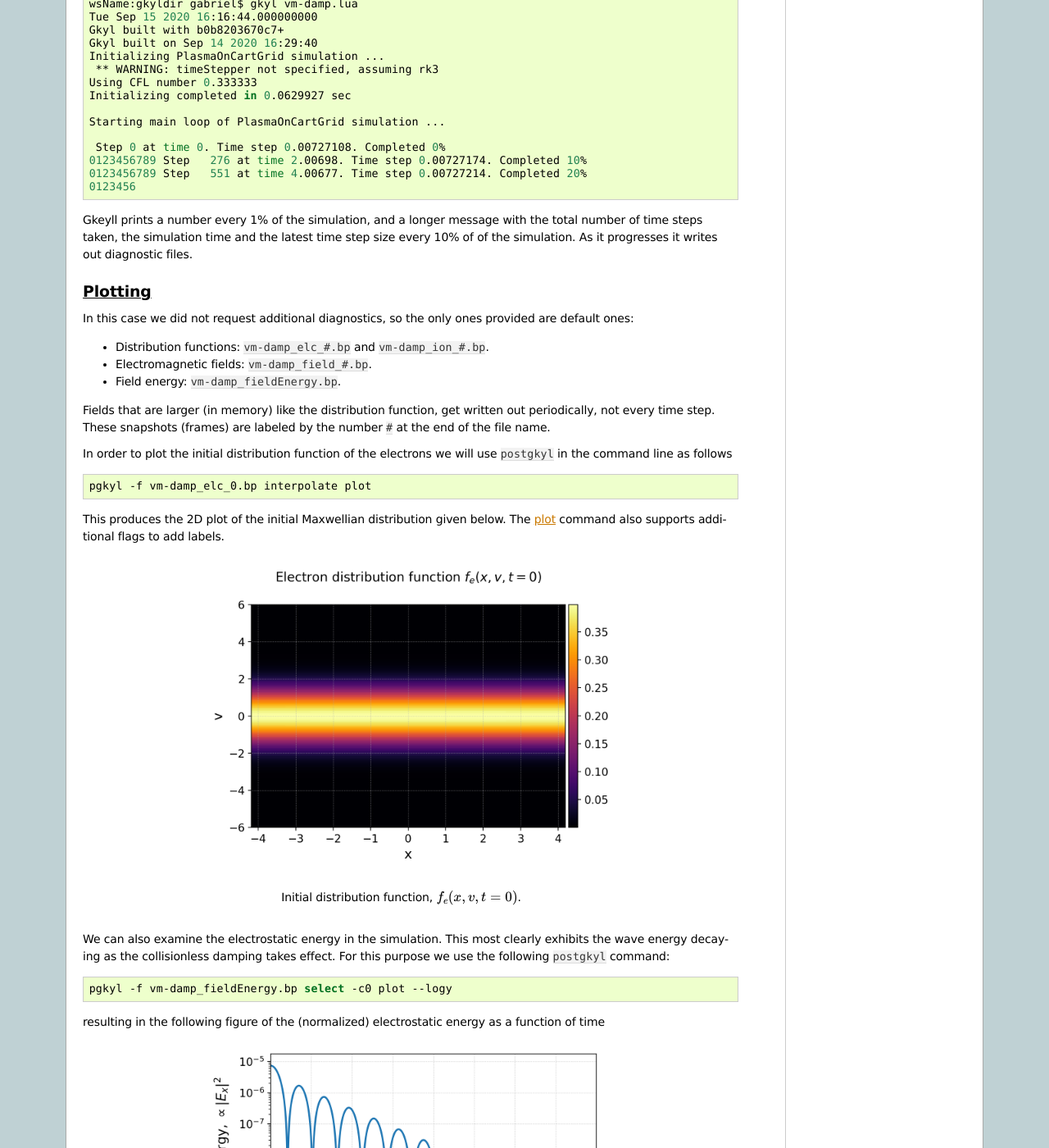
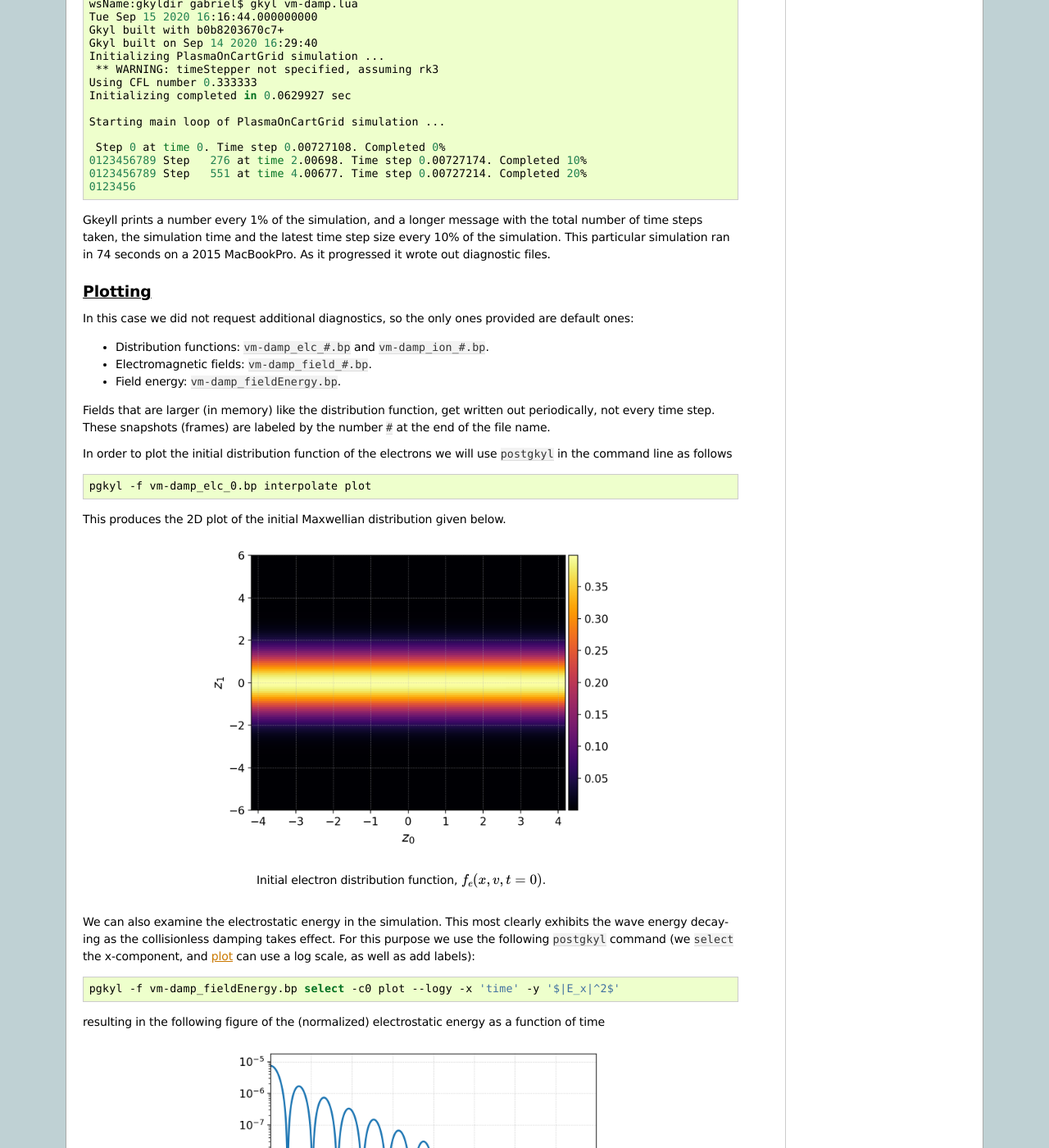
Before and after one commit to ammarhakim/gkyl-doc, a Sphinx documentation site: the page built from source/quickstart/introduction.rst, in a window 1280 px wide and 1400 px high, scrolled down 2634 px. Shown: the whole window at 82% size. Built offline with Sphinx 7.4.7, drawn with Linux system fonts in a browser that asks for light colours; pages that are not in the unit, such as notebooks, are missing from menus; some of the changed text lies outside the part shown.

Commit message:
Change post-gkyl part of qs_intro

```diff
--- a/source/quickstart/introduction.rst
+++ b/source/quickstart/introduction.rst
@@ -182,7 +182,8 @@ You should see the program printing to screen like this:
 
 Gkeyll prints a number every 1% of the simulation, and a longer message with the total
 number of time steps taken, the simulation time and the latest time step size every 10%
-of of the simulation. As it progresses it writes out diagnostic files.
+of the simulation. This particular simulation ran in 74 seconds on a 2015 MacBookPro. As
+it progressed it wrote out diagnostic files.
 
 Plotting
 --------
@@ -205,22 +206,22 @@ In order to plot the initial distribution function of the electrons we will use
 
   pgkyl -f vm-damp_elc_0.bp interpolate plot
 
-This produces the 2D plot of the initial Maxwellian distribution given below. The
-:ref:`pg_cmd-plot` command also supports additional flags to add labels.
+This produces the 2D plot of the initial Maxwellian distribution given below.
 
 .. figure:: figures/vm-damp_elc_0.png
    :scale: 40 %
    :align: center
 
-   Initial distribution function, :math:`f_e(x,v,t=0)`.
+   Initial electron distribution function, :math:`f_e(x,v,t=0)`.
 
 We can also examine the electrostatic energy in the simulation. This most clearly
-exhibits the wave energy decaying as the collisionless damping takes effect. For this
-purpose we use the following ``postgkyl`` command:
+exhibits the wave energy decaying as the collisionless damping takes effect. For
+this purpose we use the following ``postgkyl`` command (we :code:`select` the
+x-component, and :ref:`pg_cmd-plot` can use a log scale, as well as add labels):
 
 .. code-block:: bash
 
-  pgkyl -f vm-damp_fieldEnergy.bp select -c0 plot --logy
+  pgkyl -f vm-damp_fieldEnergy.bp select -c0 plot --logy -x 'time' -y '$|E_x|^2$'
 
 resulting in the following figure of the (normalized) electrostatic energy as a
 function of time
@@ -229,7 +230,8 @@ function of time
    :scale: 40 %
    :align: center
 
-   Normalized electrostatic energy as a function of time.
+   Normalized electrostatic field energy :math:`\propto |E_x|^2` as a
+   function of time (normalized to :math:`\omega_{pe}`).
 
 Additional quick-start examples
 -------------------------------
```
Also changed, not shown: source/quickstart/figures/vm-damp_elc_0.png, source/quickstart/figures/vm-damp_fieldEnergy.png.
